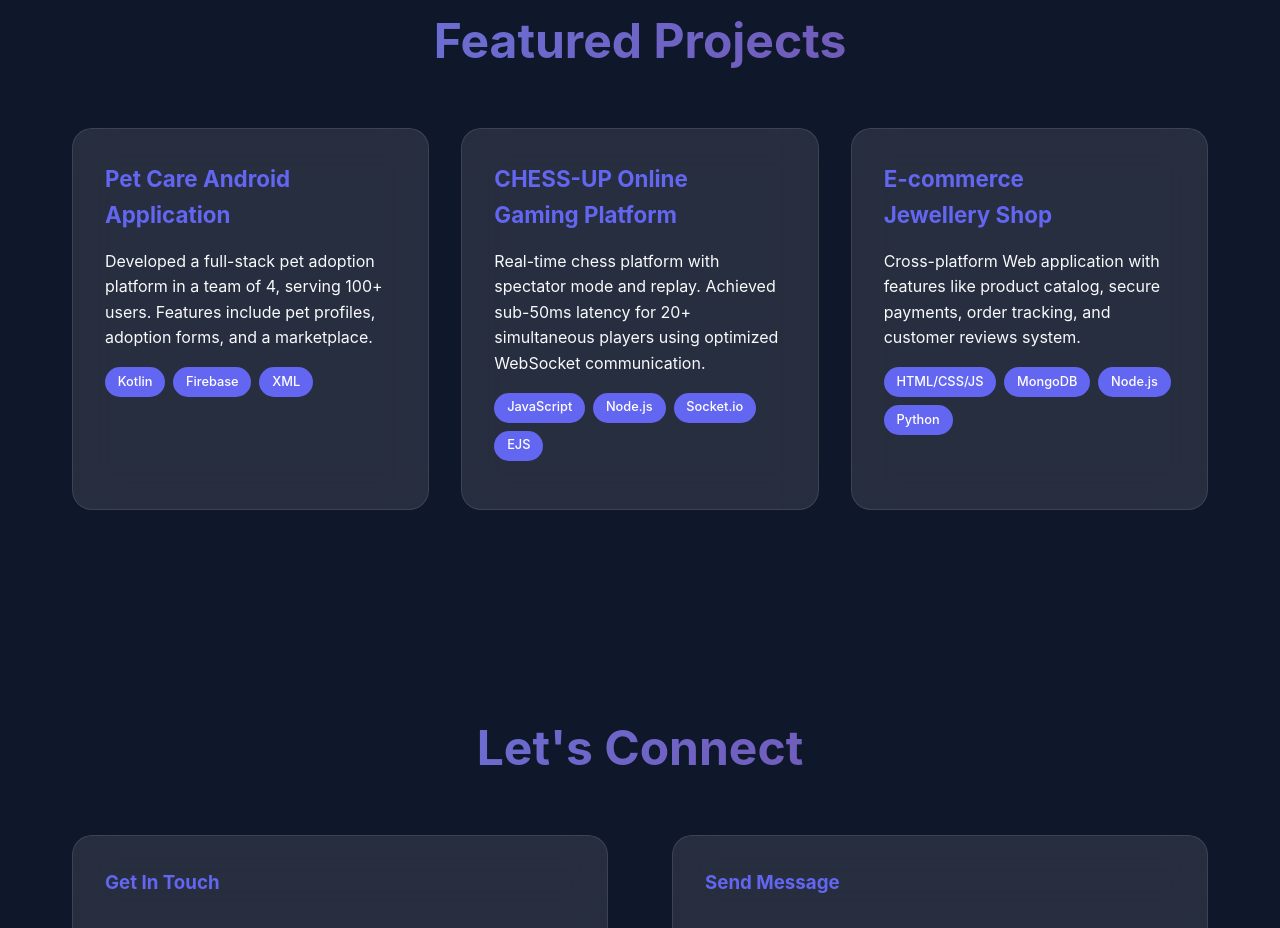
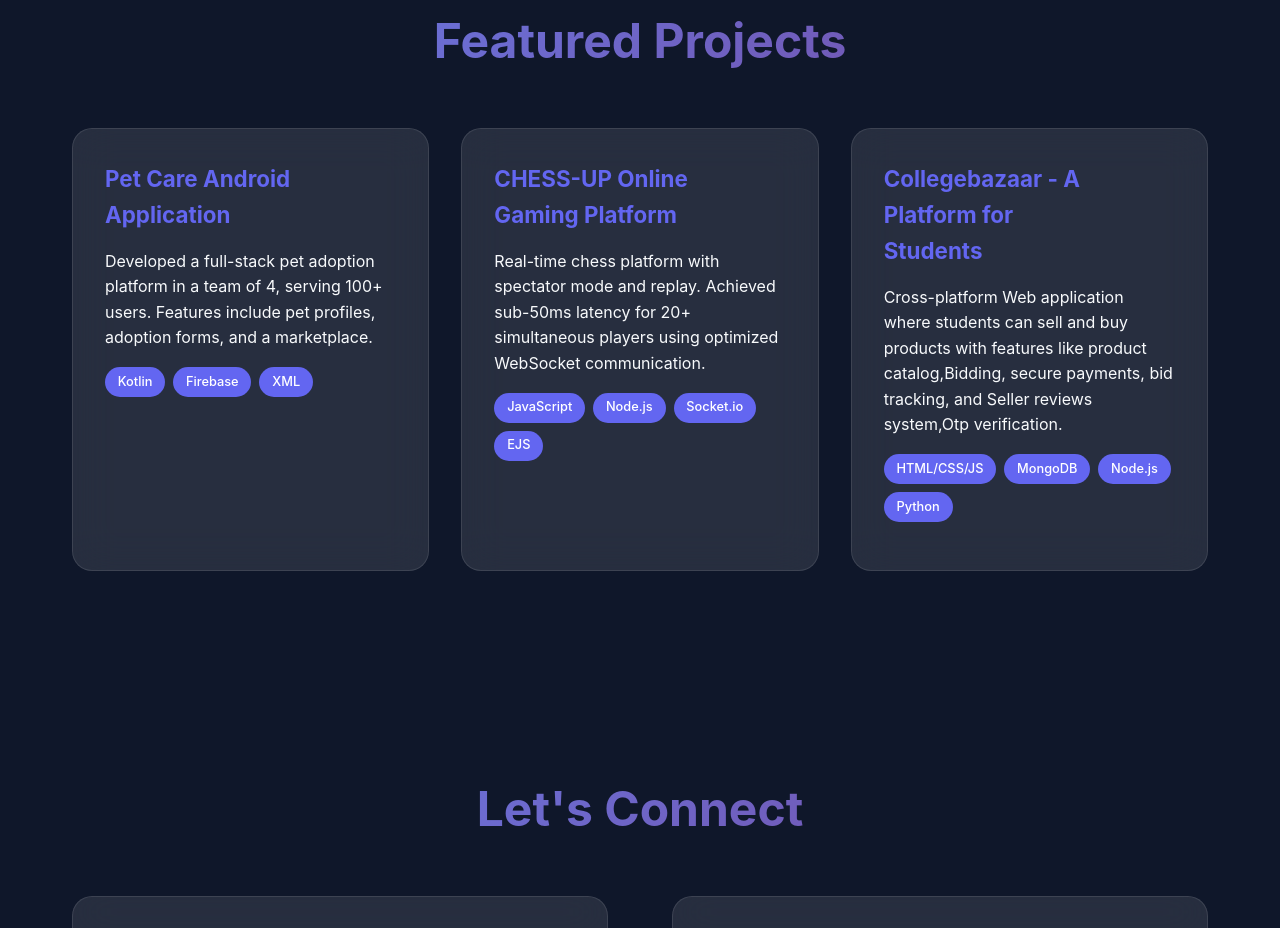
Before and after one commit to Seearun20/Myportfolio, a plain HTML site: page index.html in a window 1280 px wide. Shown: the part 2517-3445 px from the top of the page. Drawn offline with Linux system fonts and the light colour scheme; no server answers.

Commit message:
ui changes

```diff
--- a/index.html
+++ b/index.html
@@ -222,7 +222,7 @@
 
         <div class="project-card" data-link="https://github.com/Seearun20/Collegebazaar" onclick="openProject(this)">
             <div class="project-header">
-                <h3>E-commerce Jewellery Shop</h3>
+                <h3>Collegebazaar - A Platform for Students</h3>
                 <div class="project-links">
                     <a href="https://github.com/Seearun20/Collegebazaar" class="project-link github-link" onclick="event.stopPropagation()" target="_blank" title="View on GitHub">
                         <svg width="20" height="20" fill="currentColor" viewBox="0 0 24 24">
@@ -236,7 +236,7 @@
                     </a>
                 </div>
             </div>
-            <p>Cross-platform Web application with features like product catalog, secure payments, order tracking, and customer reviews system.</p>
+            <p>Cross-platform Web application where students can sell and buy products with features like product catalog,Bidding, secure payments, bid tracking, and Seller reviews system,Otp verification.</p>
             <div class="project-tech">
                 <span class="tech-tag">HTML/CSS/JS</span>
                 <span class="tech-tag">MongoDB</span>
```
